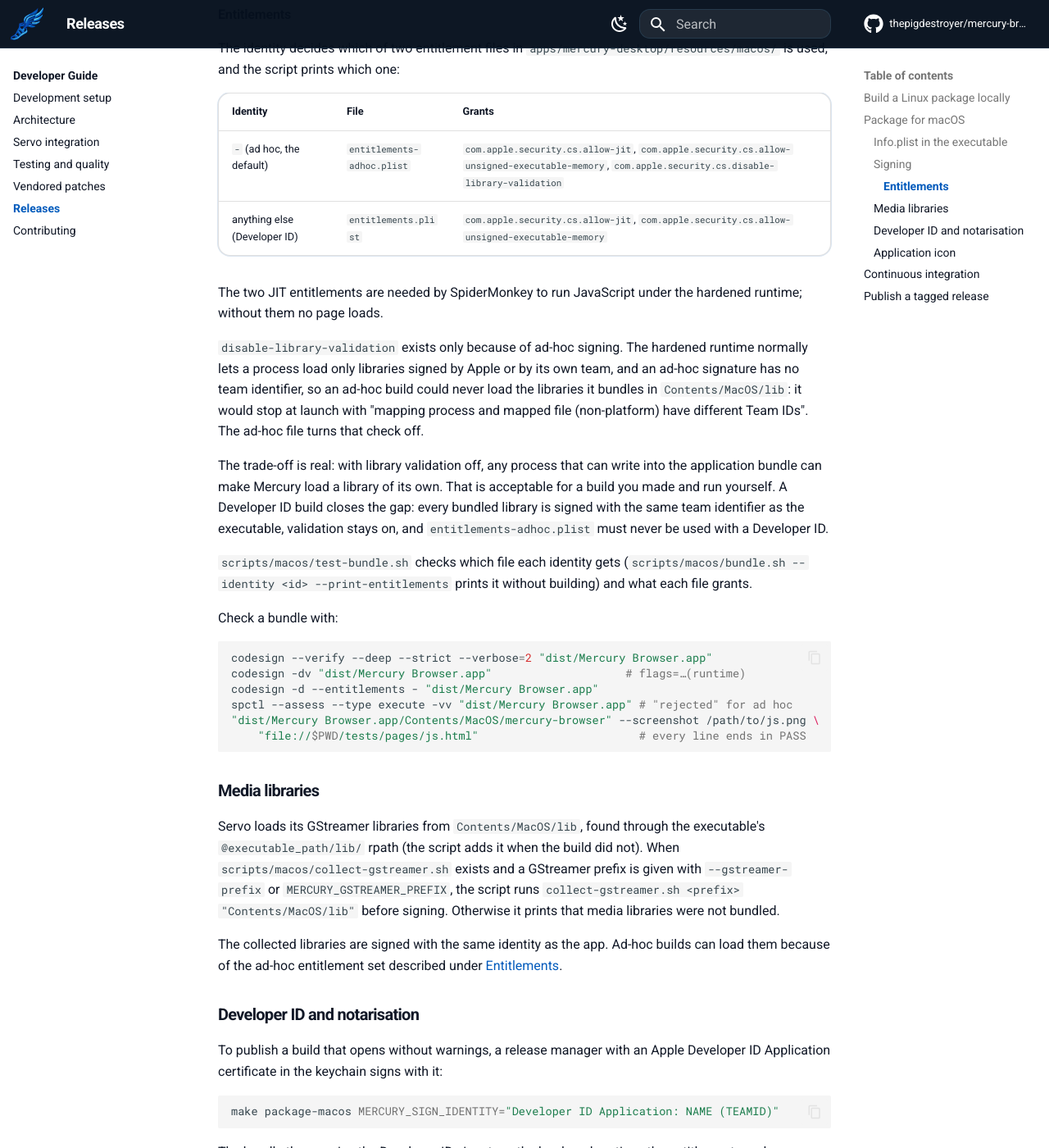
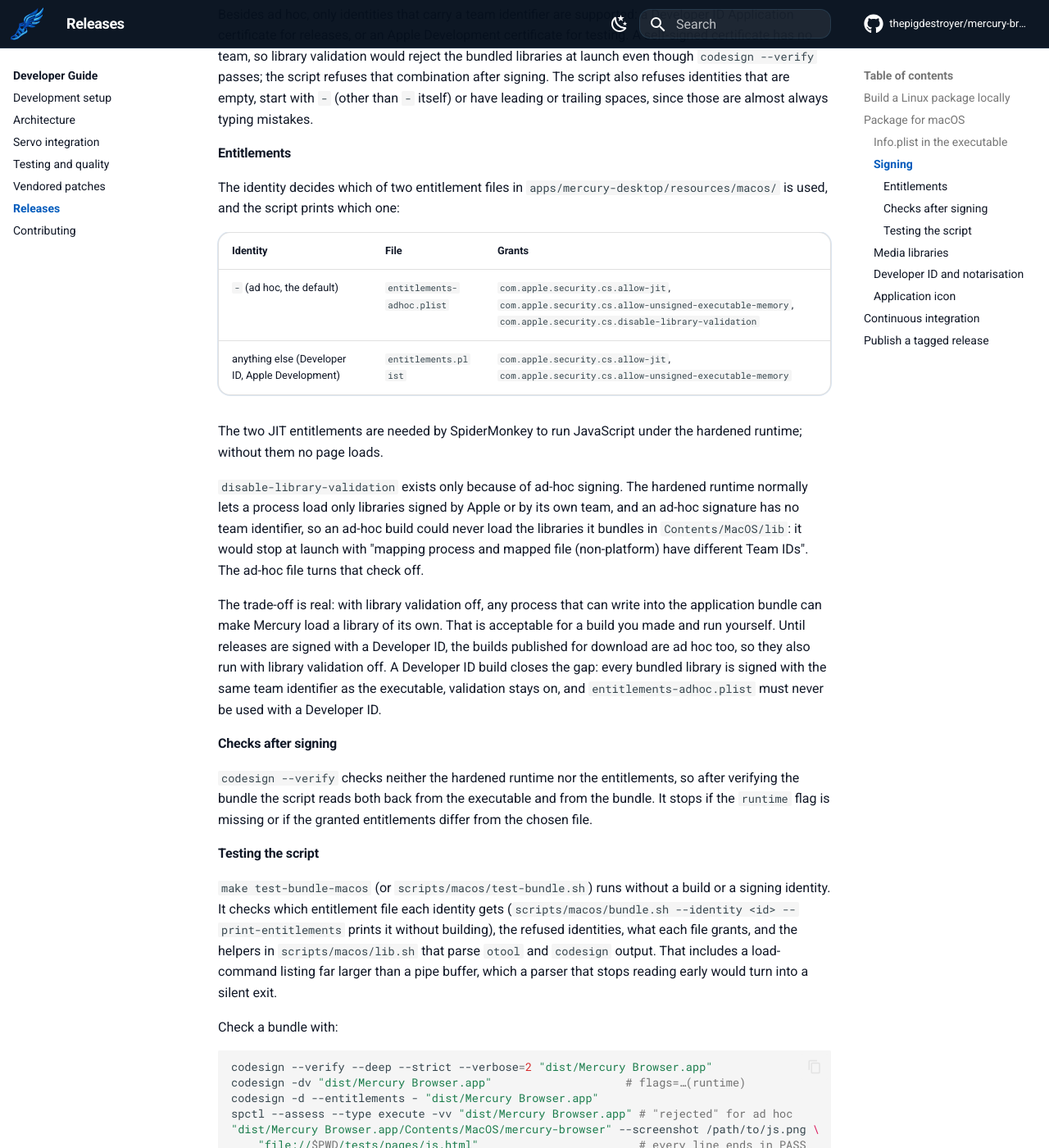
Before and after one commit to KaykCaputo/hermes-browser, an MkDocs documentation site: the page built from docs/developer-guide/releases.md, in a window 1280 px wide and 1400 px high, scrolled down 2074 px. Shown: the whole window at 82% size. Built offline with MkDocs 1.6.1 and Material for MkDocs 9.7.7, drawn with Linux system fonts in a browser that asks for light colours; comment, search, counter and statistics services are not loaded; some of the changed text lies outside the part shown.

Commit message:
docs: describe signing identities and post-signing checks for macOS

```diff
--- a/docs/developer-guide/releases.md
+++ b/docs/developer-guide/releases.md
@@ -76,6 +76,8 @@ Signing goes inside out and never uses `codesign --deep`: every Mach-O file in `
 
 The default identity is `-`, an ad-hoc signature: valid for running on the machine that built it, but not trusted by Gatekeeper on other Macs. Set `--identity` or `MERCURY_SIGN_IDENTITY` to sign with a certificate from your keychain (`security find-identity -v -p codesigning` lists them). A real identity also gets a secure timestamp (`--timestamp`), and the disk image is signed too.
 
+Besides ad hoc, only identities that carry a team identifier are supported: a Developer ID Application certificate for releases, or an Apple Development certificate for testing. A self-signed certificate has no team, so library validation would reject the bundled libraries at launch even though `codesign --verify` passes; the script refuses that combination after signing. The script also refuses identities that are empty, start with `-` (other than `-` itself) or have leading or trailing spaces, since those are almost always typing mistakes.
+
 #### Entitlements
 
 The identity decides which of two entitlement files in `apps/mercury-desktop/resources/macos/` is used, and the script prints which one:
@@ -83,15 +85,21 @@ The identity decides which of two entitlement files in `apps/mercury-desktop/res
 | Identity | File | Grants |
 |---|---|---|
 | `-` (ad hoc, the default) | `entitlements-adhoc.plist` | `com.apple.security.cs.allow-jit`, `com.apple.security.cs.allow-unsigned-executable-memory`, `com.apple.security.cs.disable-library-validation` |
-| anything else (Developer ID) | `entitlements.plist` | `com.apple.security.cs.allow-jit`, `com.apple.security.cs.allow-unsigned-executable-memory` |
+| anything else (Developer ID, Apple Development) | `entitlements.plist` | `com.apple.security.cs.allow-jit`, `com.apple.security.cs.allow-unsigned-executable-memory` |
 
 The two JIT entitlements are needed by SpiderMonkey to run JavaScript under the hardened runtime; without them no page loads.
 
 `disable-library-validation` exists only because of ad-hoc signing. The hardened runtime normally lets a process load only libraries signed by Apple or by its own team, and an ad-hoc signature has no team identifier, so an ad-hoc build could never load the libraries it bundles in `Contents/MacOS/lib`: it would stop at launch with "mapping process and mapped file (non-platform) have different Team IDs". The ad-hoc file turns that check off.
 
-The trade-off is real: with library validation off, any process that can write into the application bundle can make Mercury load a library of its own. That is acceptable for a build you made and run yourself. A Developer ID build closes the gap: every bundled library is signed with the same team identifier as the executable, validation stays on, and `entitlements-adhoc.plist` must never be used with a Developer ID.
+The trade-off is real: with library validation off, any process that can write into the application bundle can make Mercury load a library of its own. That is acceptable for a build you made and run yourself. Until releases are signed with a Developer ID, the builds published for download are ad hoc too, so they also run with library validation off. A Developer ID build closes the gap: every bundled library is signed with the same team identifier as the executable, validation stays on, and `entitlements-adhoc.plist` must never be used with a Developer ID.
 
-`scripts/macos/test-bundle.sh` checks which file each identity gets (`scripts/macos/bundle.sh --identity <id> --print-entitlements` prints it without building) and what each file grants.
+#### Checks after signing
+
+`codesign --verify` checks neither the hardened runtime nor the entitlements, so after verifying the bundle the script reads both back from the executable and from the bundle. It stops if the `runtime` flag is missing or if the granted entitlements differ from the chosen file.
+
+#### Testing the script
+
+`make test-bundle-macos` (or `scripts/macos/test-bundle.sh`) runs without a build or a signing identity. It checks which entitlement file each identity gets (`scripts/macos/bundle.sh --identity <id> --print-entitlements` prints it without building), the refused identities, what each file grants, and the helpers in `scripts/macos/lib.sh` that parse `otool` and `codesign` output. That includes a load-command listing far larger than a pipe buffer, which a parser that stops reading early would turn into a silent exit.
 
 Check a bundle with:
 
@@ -108,7 +116,7 @@ spctl --assess --type execute -vv "dist/Mercury Browser.app" # "rejected" for ad
 
 Servo loads its GStreamer libraries from `Contents/MacOS/lib`, found through the executable's `@executable_path/lib/` rpath (the script adds it when the build did not). When `scripts/macos/collect-gstreamer.sh` exists and a GStreamer prefix is given with `--gstreamer-prefix` or `MERCURY_GSTREAMER_PREFIX`, the script runs `collect-gstreamer.sh <prefix> "Contents/MacOS/lib"` before signing. Otherwise it prints that media libraries were not bundled.
 
-The collected libraries are signed with the same identity as the app. Ad-hoc builds can load them because of the ad-hoc entitlement set described under [Entitlements](#entitlements).
+Only libraries and loadable plugins belong in `Contents/MacOS/lib`. They are signed without entitlements, so an executable placed there (a plugin scanner, for example) would run with library validation on and, in an ad-hoc build, fail to load the libraries next to it; the script stops if it finds one. The collected libraries are signed with the same identity as the app. Ad-hoc builds can load them because of the ad-hoc entitlement set described under [Entitlements](#entitlements).
 
 ### Developer ID and notarisation
 
```
